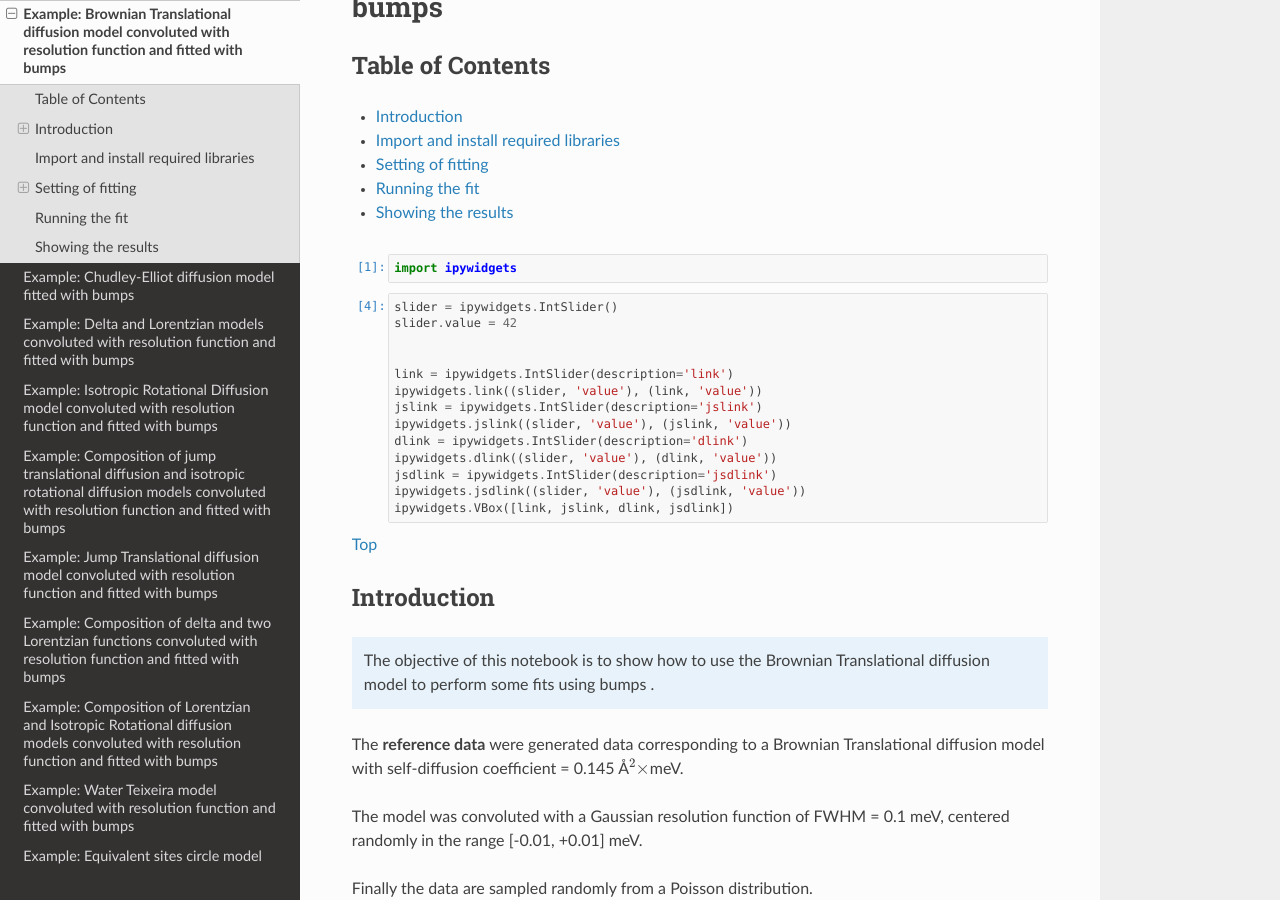
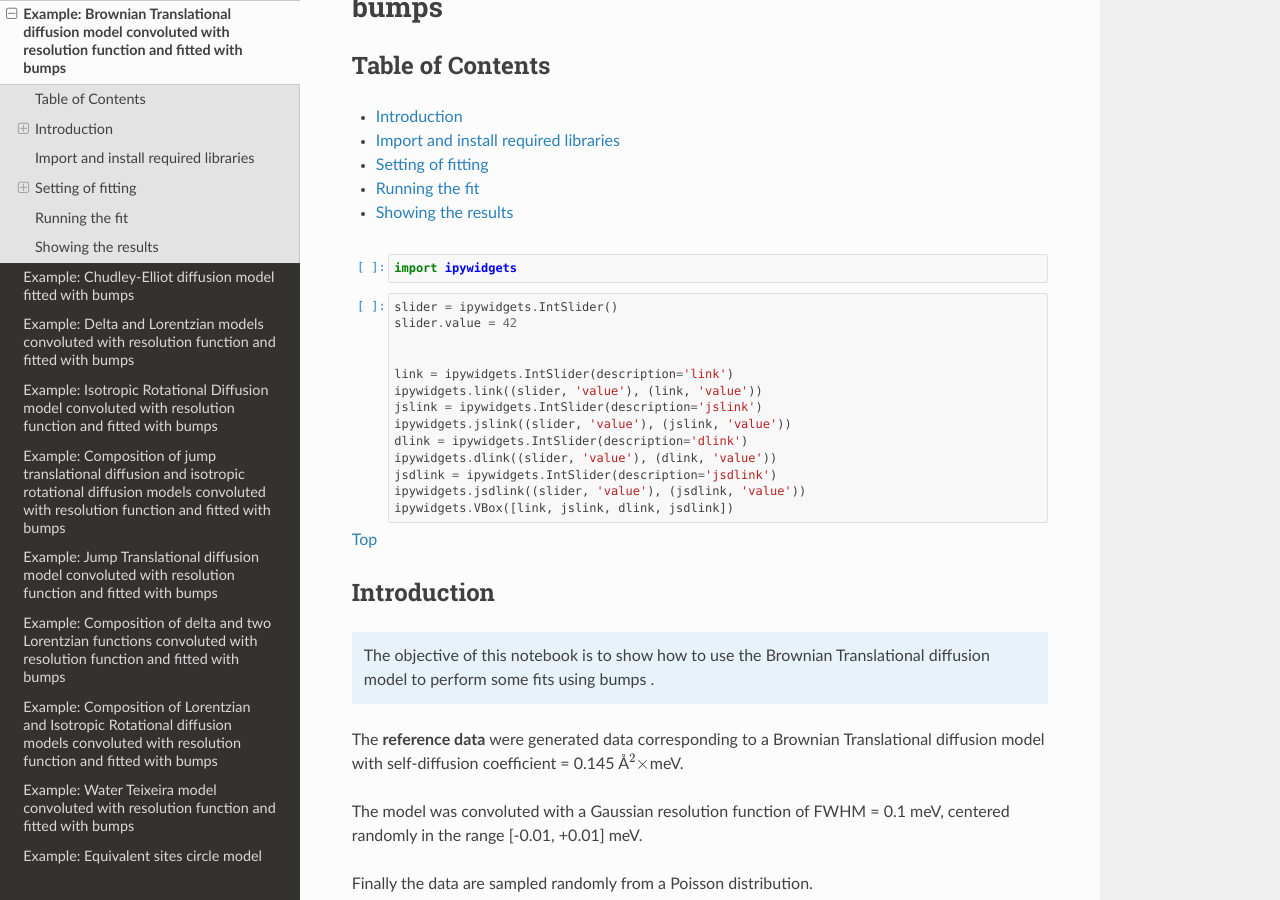
Before and after one commit to celinedurniak/test_nbsphinx, a Sphinx documentation site: the page built from docs/bumps_BrownianDiff_fit.ipynb, in a window 1280 px wide and 900 px high, scrolled down 545 px. Built offline with Sphinx 7.4.7 and the Read the Docs theme 2.0.0, drawn with Linux system fonts in a browser that asks for light colours.

Commit message:
Minor editing of conf.py and first notebook

```diff
--- a/docs/conf.py
+++ b/docs/conf.py
@@ -55,6 +55,8 @@
 master_doc = 'index'
 
 
+highlight_language = 'python3'
+
 # -- Options for HTML output -------------------------------------------------
 
 # The theme to use for HTML and HTML Help pages.  See the documentation for
```
Also changed, not shown: docs/bumps_BrownianDiff_fit.ipynb.
